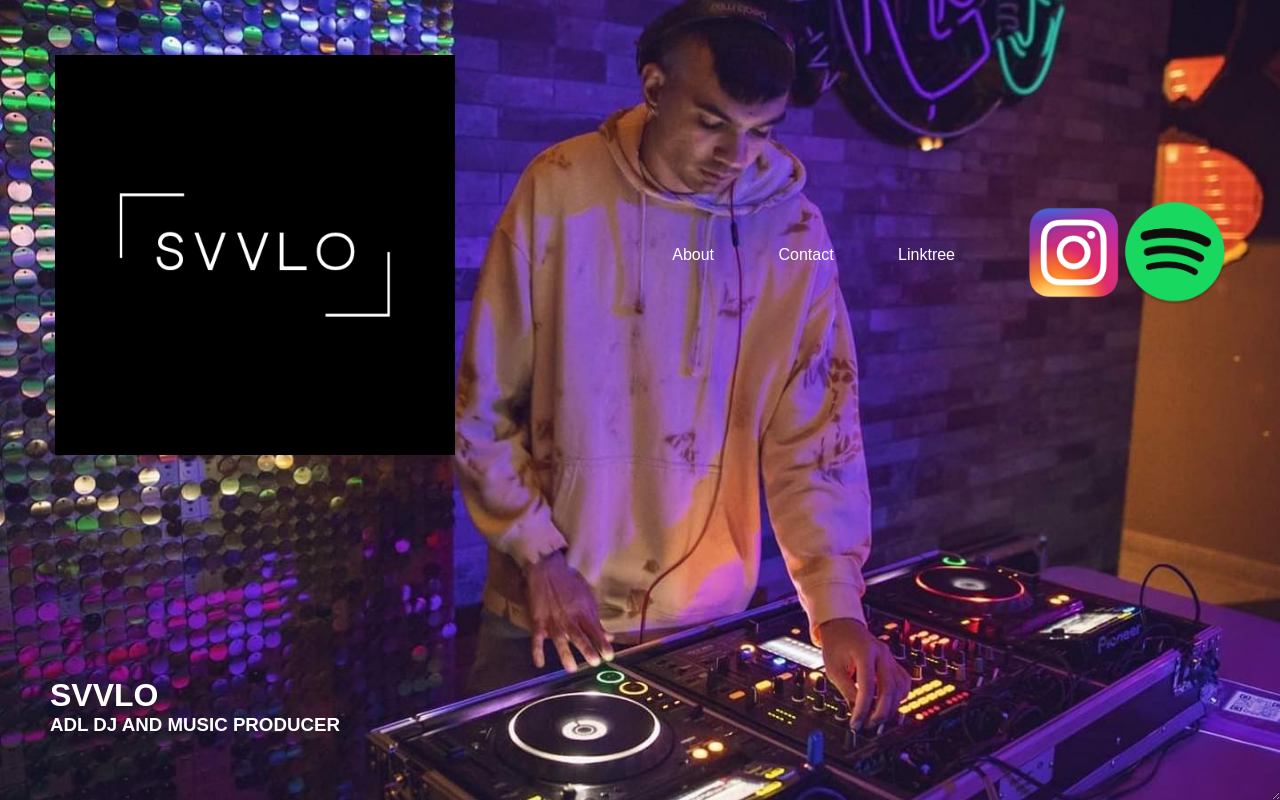
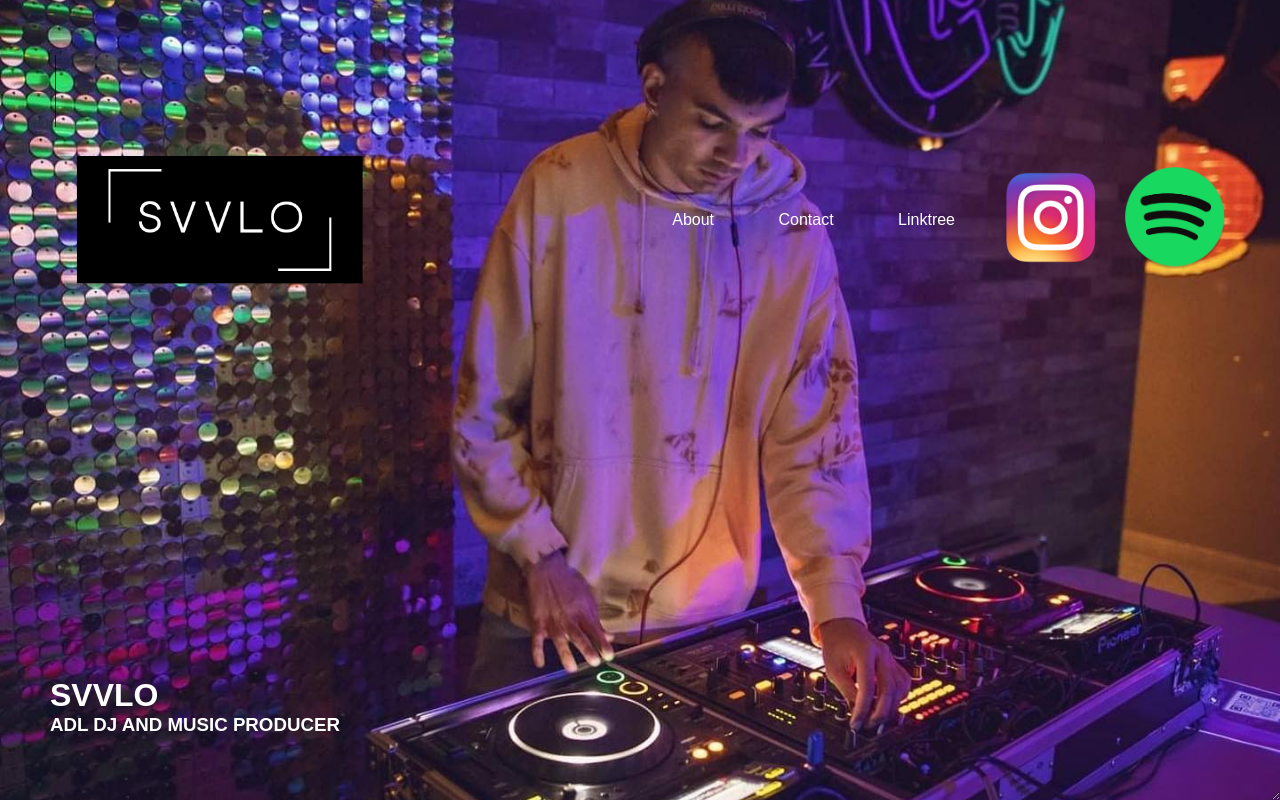
Before and after one commit to MATTisherern/SVVLO_WEBSITE_DEMO, a plain HTML site: page index.html in a window 1280 px wide. Drawn offline with Linux system fonts and the light colour scheme.

Commit message:
First Commit

```diff
--- a/index.html
+++ b/index.html
@@ -8,11 +8,11 @@
 <body>
     <div class="bgsizecover">
        <nav>
-        <img src="images/SVVLO.png" class="logo">
+        <img src="images/SVVLO Small LOGO.png" class="logo">
         <ul>
-            <li><a href="">About</a></li>
-            <li><a href="">Contact</a></li>
-            <li><a href="">Linktree</a></li>
+            <li class="text"><a href="">About</a></li>
+            <li class="text"><a href="">Contact</a></li>
+            <li class="text"><a href="https://linktr.ee/SVVLO">Linktree</a></li>
         </ul>
 
         <a href="https://www.instagram.com/whoissvvlo/">
@@ -32,7 +32,5 @@
     </div>
 
 
-
-
 </body>
 </html>
--- a/style.css
+++ b/style.css
@@ -19,6 +19,7 @@
   overflow: scroll;
 
 }
+
 nav {
     display: flex;
     width: 100%;
@@ -27,18 +28,34 @@ nav {
     padding: 5px 5px;
 }
 .logo{
-    width: 400px;
+    width: 330px;
     cursor: pointer;
 }
+
+.logo:hover {
+    transform: scale(1.1);
+}
 .instagram{
+   position: relative;
     width: 100px;
     cursor: pointer;
+    right: 23%;
 }
+
+.instagram:hover {
+       transform: scale(1.3);
+}
+
 .spotify{
     width: 100px;
     cursor: pointer;
     position: relative;
 }
+
+.spotify:hover {
+    transform: scale(1.3);
+}
+
 nav ul{
     flex: 1;
     text-align: right;
@@ -68,6 +85,9 @@ nav ul li a::after{
 nav ul li a:hover::after{
     width: 50%;
 }
+.text:hover {
+    transform: scale(1.4);
+}
 .text_box{
     color: #ffffff;
     position: absolute;
```
Also changed, not shown: Images/SVVLO Small LOGO.png (added), Images/SVVLO Transparent (White).png (added).
